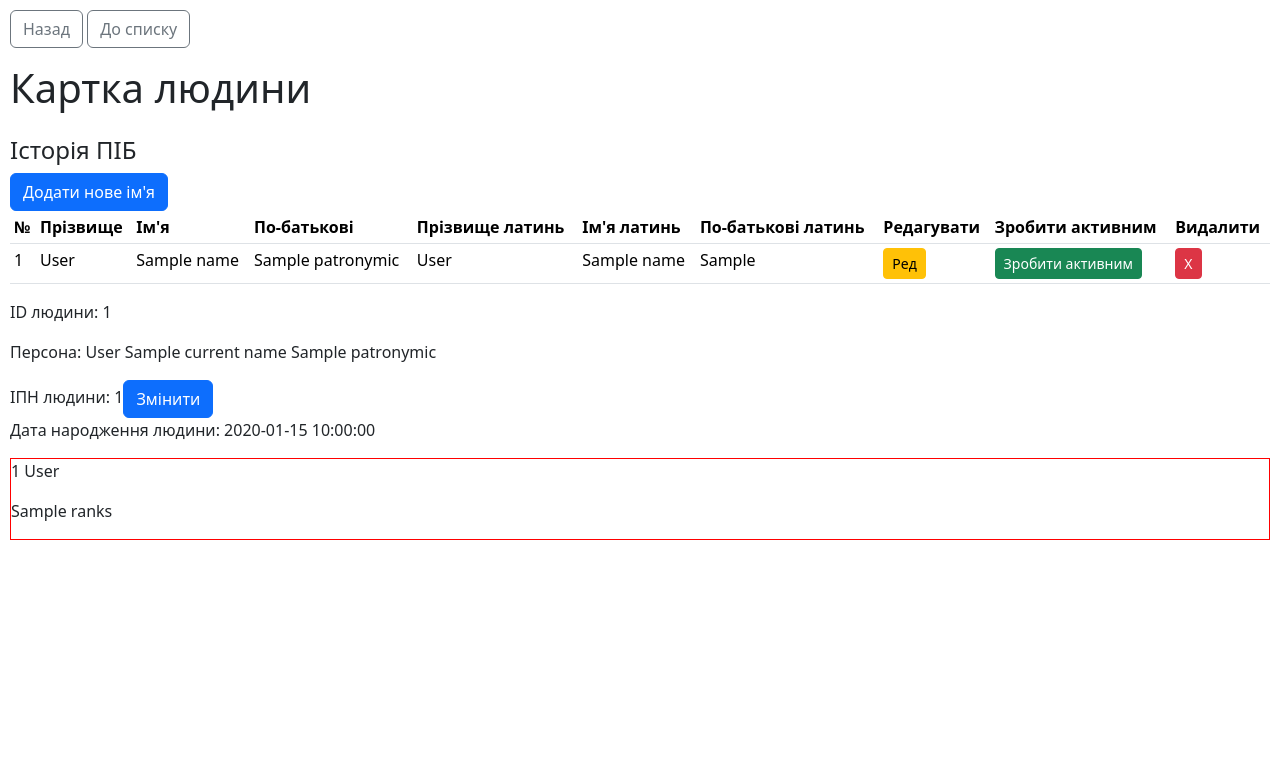
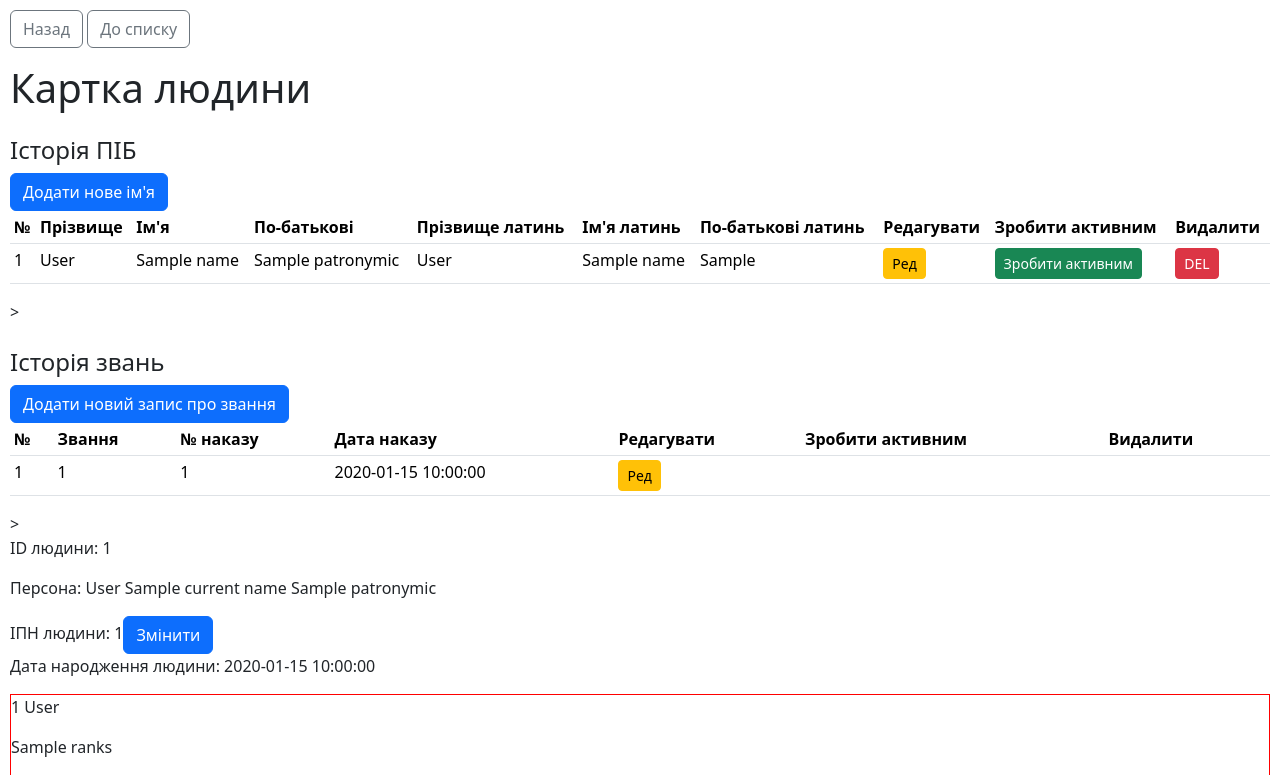
Before and after one commit to webdevl1on/project_2, a FastAPI app: template app/templates/person_full_info.html in a window 1280 px wide. Shown: the top 775 px of the page. Run offline with FastAPI, Linux system fonts and the light colour scheme; the template is opened without the code that fills it: most values are stand-ins (such as "Sample title", 1, 10 or a date in 2020).

Commit message:
rank_changes

```diff
--- a/app/templates/person/components/names_history.html
+++ b/app/templates/person/components/names_history.html
@@ -19,8 +19,10 @@
         </tr>
     </thead>
     <tbody>
+
+
         {% for names in person.names %}
-        <tr>
+        <tr {% if names.is_active %} style="border: rgb(10, 50, 184) solid;" {% endif %}>
             <td>{{loop.index}}</td>
             <td>{{names.surname}}</td>
             <td>{{names.name}}</td>
@@ -91,10 +93,38 @@
                 </form>
                 {% endif %}
             </td>
+
             <td>
-                <form method="post" action="/person_name/{{names.person_name_id}}/delete">
-                    <button class="btn btn-sm btn-danger">X</button>
-                </form>
+                <button class="btn btn-sm btn-danger" data-bs-toggle="modal"
+                    data-bs-target="#deleteNameRecord{{names.person_name_id}}">DEL</button>
+                <!----modal for delete----->
+                <div class="modal fade" id="deleteNameRecord{{names.person_name_id}}" tabindex="-1"
+                    aria-labelledby="deleteNameRecordLabel" aria-hidden="true">
+                    <div class="modal-dialog">
+                        <div class="modal-content">
+                            <div class="modal-header">
+                                <h1 class="modal-title fs-5" id="deleteNameRecordLabel">Видалити запис</h1>
+                                <button type="button" class="btn-close" data-bs-dismiss="modal"
+                                    aria-label="Close"></button>
+                            </div>
+                            <div class="modal-body">
+                                <form method="post" class="row g-3"
+                                    action="/person_name/{{ names.person_name_id }}/delete">
+                                    <input type="text" name="confirmation" placeholder="Введіть DELETE" required>
+                                    <div class="modal-footer">
+                                        <button type="button" class="btn btn-secondary"
+                                            data-bs-dismiss="modal">Close</button>
+                                        <button type="submit" class="btn btn-danger">
+                                            Видалити назавжди
+                                        </button>
+                                    </div>
+                                </form>
+                            </div>
+
+                        </div>
+                    </div>
+                </div>
+
             </td>
         </tr>
         {% endfor %}
@@ -145,3 +175,18 @@
         </div>
     </div>
 </div>
+
+<!--alerts-->>
+
+
+<script>
+    document.addEventListener("DOMContentLoaded", function () {
+        const alert = document.getElementById("errorAlert");
+
+        if (alert) {
+            setTimeout(() => {
+                alert.classList.remove("show");
+            }, 3000);
+        }
+    });
+</script>
--- a/app/templates/person/components/rank_history.html
+++ b/app/templates/person/components/rank_history.html
@@ -0,0 +1,134 @@
+<h2 class="h4 mt-4">Історія звань</h2>
+<!-- Button trigger modal -->
+<button type=" button" class="btn btn-primary" data-bs-toggle="modal" data-bs-target="#addNewName">
+    Додати новий запис про звання
+</button>
+<table class="table table-sm">
+    <thead>
+        <tr>
+            <th>№</th>
+            <th>Звання</th>
+            <th>№ наказу</th>
+            <th>Дата наказу</th>
+            <th>Редагувати</th>
+            <th>Зробити активним</th>
+            <th>Видалити</th>
+        </tr>
+    </thead>
+    <tbody>
+
+
+        {% for ranks in person.ranks %}
+        <tr {% if ranks.is_active %} style="border: rgb(10, 50, 184) solid;" {% endif %}>
+            <td>{{loop.index}}</td>
+            <td>{{ranks.rank}}</td>
+            <td>{{ranks.rank_order_number}}</td>
+            <td>{{ranks.rank_order_date}}</td>
+            <td><button class="btn btn-sm btn-warning" data-bs-toggle="modal"
+                    data-bs-target="#editRankModal{{ranks.person_rank_id}}">Ред</button>
+                <!-- Modal for change name-->
+                <div class="modal fade" id="editRankModal{{ranks.person_rank_id}}" tabindex="-1" aria-hidden="true">
+                    <div class="modal-dialog">
+                        <div class="modal-content">
+                            <div class="modal-header">
+                                <h1 class="modal-title fs-5">Редагувати Звання</h1>
+                                <button type="button" class="btn-close" data-bs-dismiss="modal"
+                                    aria-label="Close"></button>
+                            </div>
+                            <div class="modal-body">
+                                <form method="post" class="row g-3">
+                                    <div class="col-md-6">
+                                        <label for="rank">Звання *</label>
+                                        <input id="rank" name="rank" required value="{{ranks.rank}}">
+                                    </div>
+                                    <div class="col-md-6">
+                                        <label for="rank_order_number">Ім'я *</label>
+                                        <input id="rank_order_number" name="rank_order_number" value="{{names.name}}">
+                                    </div>
+
+
+                                    <div class="modal-footer">
+                                        <button type="button" class="btn btn-secondary"
+                                            data-bs-dismiss="modal">Close</button>
+                                        <button type="submit" class="btn btn-primary">Зберегти</button>
+                                    </div>
+                                </form>
+                            </div>
+
+                        </div>
+                    </div>
+                </div>
+
+            </td>
+            <td>
+
+            </td>
+
+            <td>
+
+
+
+            </td>
+        </tr>
+        {% endfor %}
+    </tbody>
+</table>
+
+<!-- Modal for change name-->
+<div class="modal fade" id="editRankModal{{ranks.person_rank_id}}" tabindex="-1" aria-hidden="true">
+    <div class="modal-dialog">
+        <div class="modal-content">
+            <div class="modal-header">
+                <h1 class="modal-title fs-5">Редагувати ПІБ</h1>
+                <button type="button" class="btn-close" data-bs-dismiss="modal" aria-label="Close"></button>
+            </div>
+            <div class="modal-body">
+                <form method="post" action="/person_name/{{names.person_name_id}}/update" class="row g-3">
+                    <div class="col-md-6">
+                        <label for="surname">Прізвище *</label>
+                        <input id="surname" name="surname" required value="{{names.surname}}">
+                    </div>
+                    <div class="col-md-6">
+                        <label for="name">Ім'я *</label>
+                        <input id="name" name="name" required value="{{names.name}}">
+                    </div>
+                    <div class="col-md-6">
+                        <label for="patronymic">По батькові</label>
+                        <input id="patronymic" name="patronymic" value="{{names.patronymic}}">
+                    </div>
+                    <div class="col-md-6">
+                        <label for="surname_latin">Прізвище латинь</label>
+                        <input id="surname_latin" name="surname_latin" value="{{names.surname_latin}}">
+                    </div>
+                    <div class="col-md-6">
+                        <label for="name_latin">Ім'я латинь</label>
+                        <input id="name_latin" name="name_latin" value="{{names.name_latin}}">
+                    </div>
+                    <div class="col-md-6">
+                        <label for="patronymic_latin">По-батькові латинь</label>
+                        <input id="patronymic_latin" name="patronymic_latin" value="{{names.patronymic_latin}}">
+                    </div>
+                    <div class="modal-footer">
+                        <button type="button" class="btn btn-secondary" data-bs-dismiss="modal">Close</button>
+                        <button type="submit" class="btn btn-primary">Зберегти</button>
+                    </div>
+                </form>
+            </div>
+
+        </div>
+    </div>
+</div>
+<!--alerts-->>
+
+
+<script>
+    document.addEventListener("DOMContentLoaded", function () {
+        const alert = document.getElementById("errorAlert");
+
+        if (alert) {
+            setTimeout(() => {
+                alert.classList.remove("show");
+            }, 3000);
+        }
+    });
+</script>
--- a/app/templates/person_full_info.html
+++ b/app/templates/person_full_info.html
@@ -14,6 +14,8 @@
     <h1>Картка людини</h1>
 
     {% include "person/components/names_history.html" %}
+
+    {% include "person/components/rank_history.html" %}
 
     <p>ID людини: {{ person_id }}</p>
     <p>Персона: {{ current_name.surname }} {{ current_name.name }} {{ current_name.patronymic }}
```
Also changed, not shown: app/routers/persons.py (+42 -2 lines), app/services/service_common_person_func.py (+21 -0 lines).
